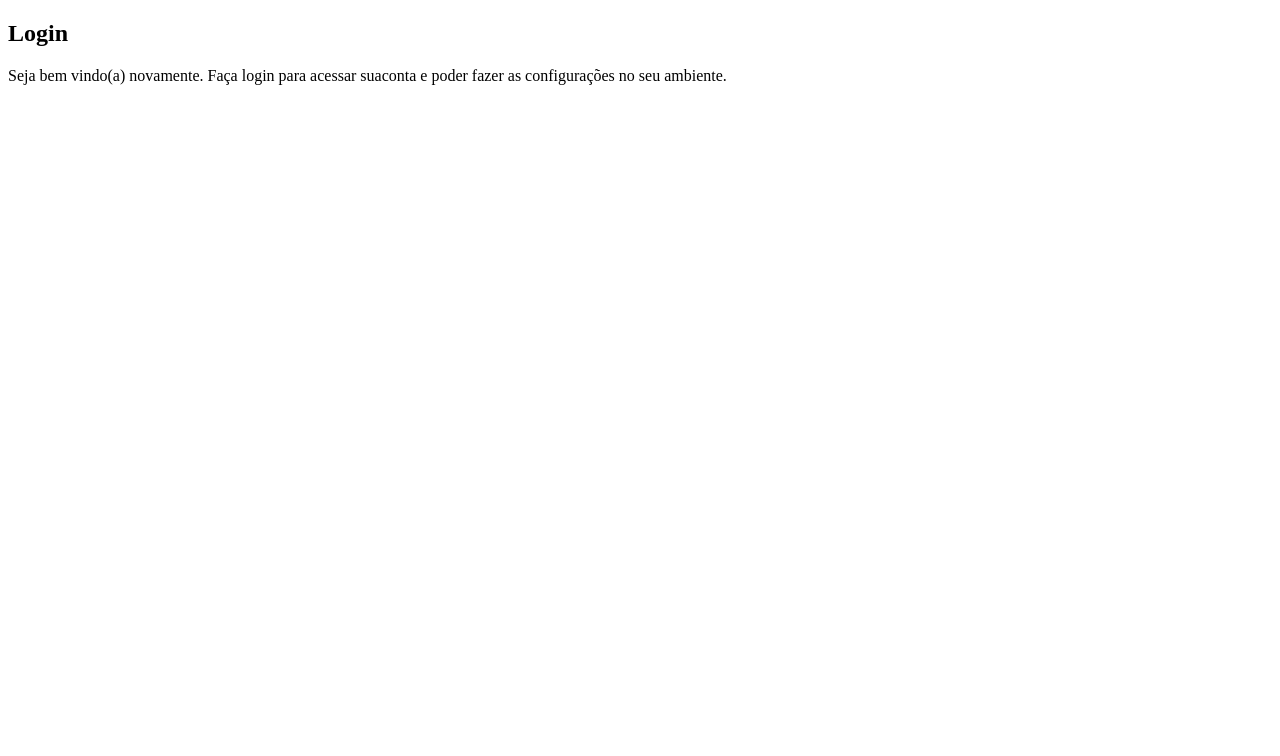
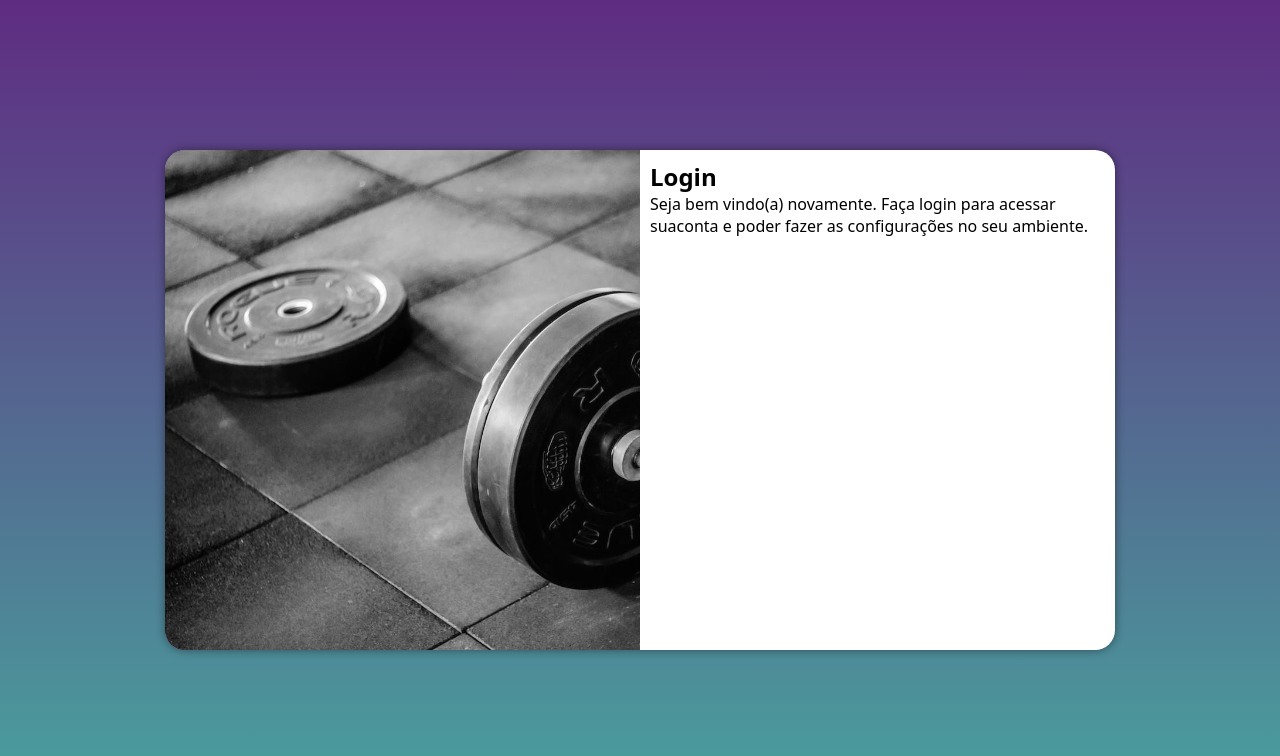
Before and after one commit to mauriciommessa/projeto-login, a plain HTML site: page index.html in a window 1280 px wide. Drawn offline with Linux system fonts and the light colour scheme.

Commit message:
meida query e versão mobile first

```diff
--- /dev/null
+++ b/estilos/media-query.css
@@ -0,0 +1,43 @@
+@charset "UTF-8";
+
+@media screen and (min-width: 768px) and (max-width: 992px) {
+    body {
+        background-image: linear-gradient(to top, #49a09d, #5f2c82);
+    }
+
+    section#login {
+        width: 80vw;
+    }
+
+    section#login > div#imagem {
+        float: left;
+        height: 100%;
+        width: 30%;
+    }
+
+    section#login > div#formulario {
+        float: right;
+        width: 70%;
+    }
+}
+
+@media screen  and (min-width: 992px) {
+    body {
+        background-image: linear-gradient(to top, #49a09d, #5f2c82);
+    }
+
+    section#login {
+        width: 950px;
+    }
+
+    section#login > div#imagem {
+        float: left;
+        width: 50%;
+        height: 100%;
+    }
+
+    section#login > div#formulario {
+        float: right;
+        width: 50%;
+    }
+}
--- a/estilos/style.css
+++ b/estilos/style.css
@@ -5,3 +5,52 @@
     Verde: #49a09d
     Lilás: #5f2c82
 */
+
+* {
+    font-family: system-ui, -apple-system, BlinkMacSystemFont, 'Segoe UI', Roboto, Oxygen, Ubuntu, Cantarell, 'Open Sans', 'Helvetica Neue', sans-serif;
+    margin: 0px;
+    padding: 0px;
+    box-sizing: border-box;
+}
+
+body, html {
+    background-color: #5f2c82;
+    height: 100vh;
+    width: 100vw;
+}
+
+main {
+    position: relative;
+    height: 100vh;
+    width: 100vw;
+}
+
+section#login {
+    position: absolute;
+    top: 50%;
+    left: 50%;
+    transform: translate(-50%, -50%);
+    overflow: hidden;
+
+    background-color: white;
+    width: 250px;
+    height: 500px;
+    border-radius: 20px;
+    box-shadow: 0px 0px 10px rgba(0, 0, 0, 0.450);
+
+    transition: width .5s, heigth .5s;
+    transition-timing-function: ease;
+}
+
+section#login > div#imagem {
+    background: #5f2c82 url(../imagens/gym.jpg) no-repeat;
+    background-size: cover;
+    background-position: left;
+    height: 200px;
+    display: block;
+}
+
+section#login > div#formulario {
+    padding: 10px;
+    display: block;
+}
--- a/index.html
+++ b/index.html
@@ -4,6 +4,7 @@
     <meta charset="UTF-8">
     <meta name="viewport" content="width=], initial-scale=1.0">
     <link rel="stylesheet" href="estilos/style.css">
+    <link rel="stylesheet" href="estilos/media-query.css">
     <title>Login</title>
 </head>
 <body>
```
